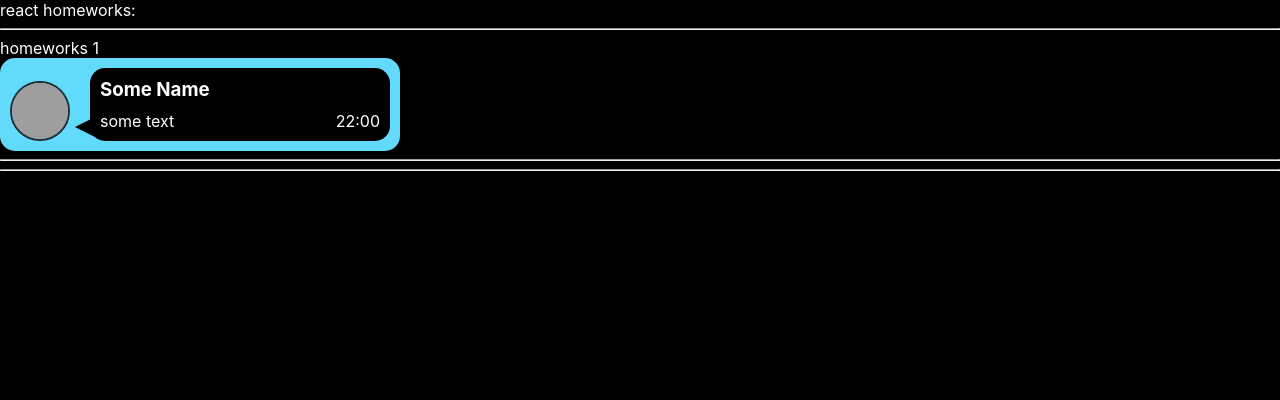
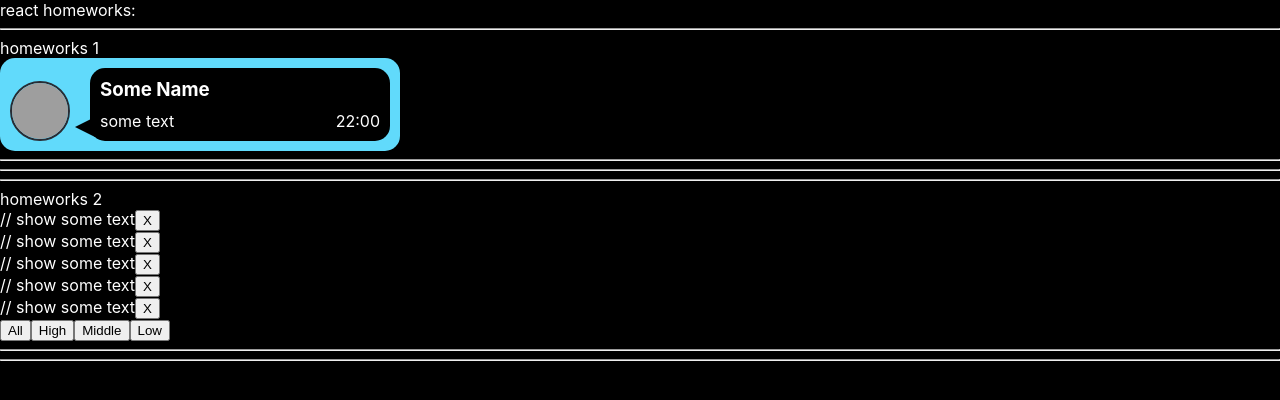
Before and after one commit to Patosha/homeworks, a React (Create React App) app: page / in a window 1280 px wide. Shown: the top 400 px of the page. Built offline with nearby package versions, Linux system fonts and the light colour scheme; grey boxes are pictures that could not be loaded.

Commit message:
init: start homeworks-2

```diff
--- a/src/p1-main/m1-ui/u1-app/App.tsx
+++ b/src/p1-main/m1-ui/u1-app/App.tsx
@@ -1,13 +1,14 @@
 import React from 'react'
 import s from './App.module.css'
 import HW1 from '../../../p2-homeworks/h1/HW1'
+import HW2 from '../../../p2-homeworks/h2/HW2'
 
 function App() {
     return (
         <div className={s.App}>
             <div>react homeworks:</div>
             <HW1/>
-            {/*<HW2/>*/}
+            <HW2/>
             {/*<HW3/>*/}
             {/*<HW4/>*/}
             {/*<HW5/>*/}
```
